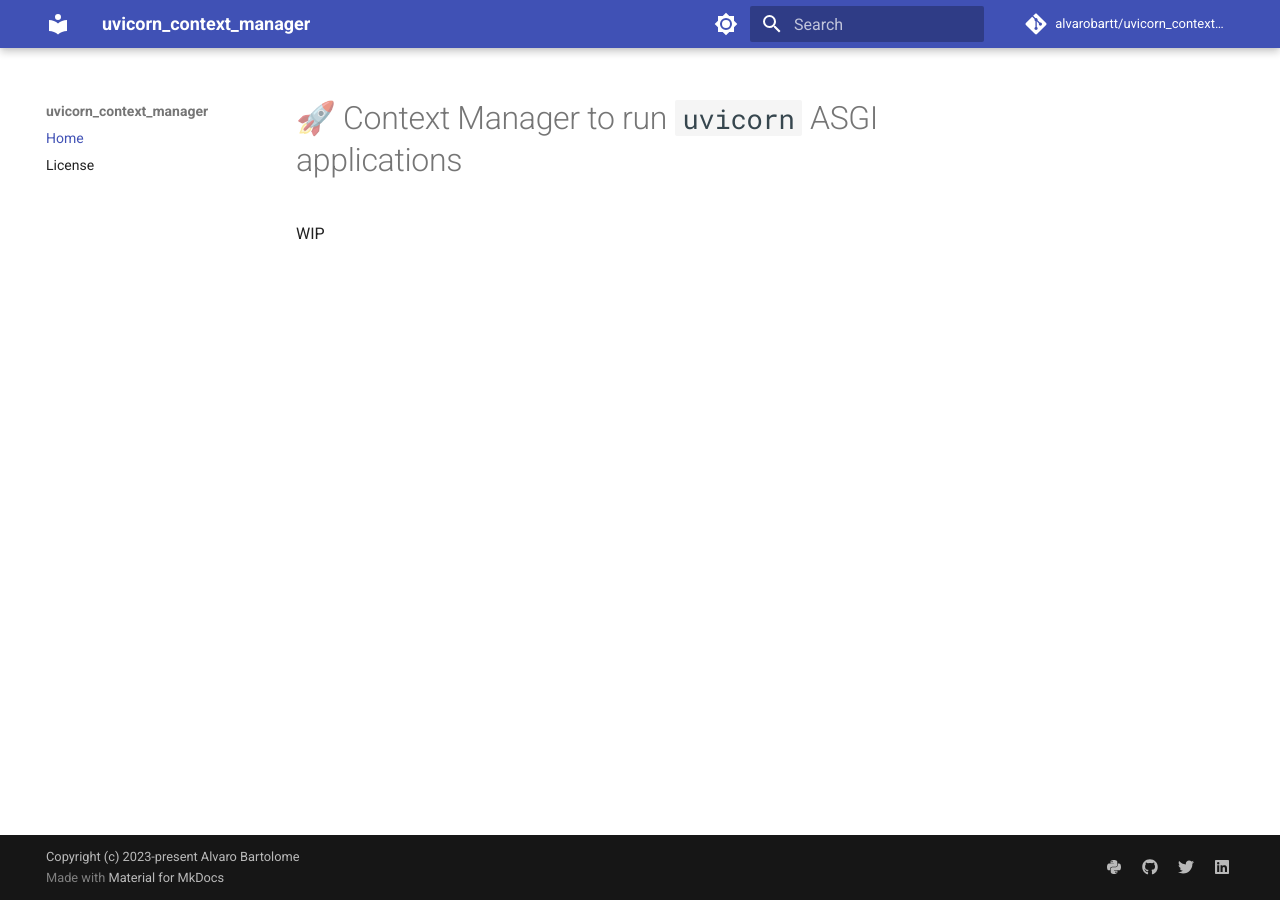
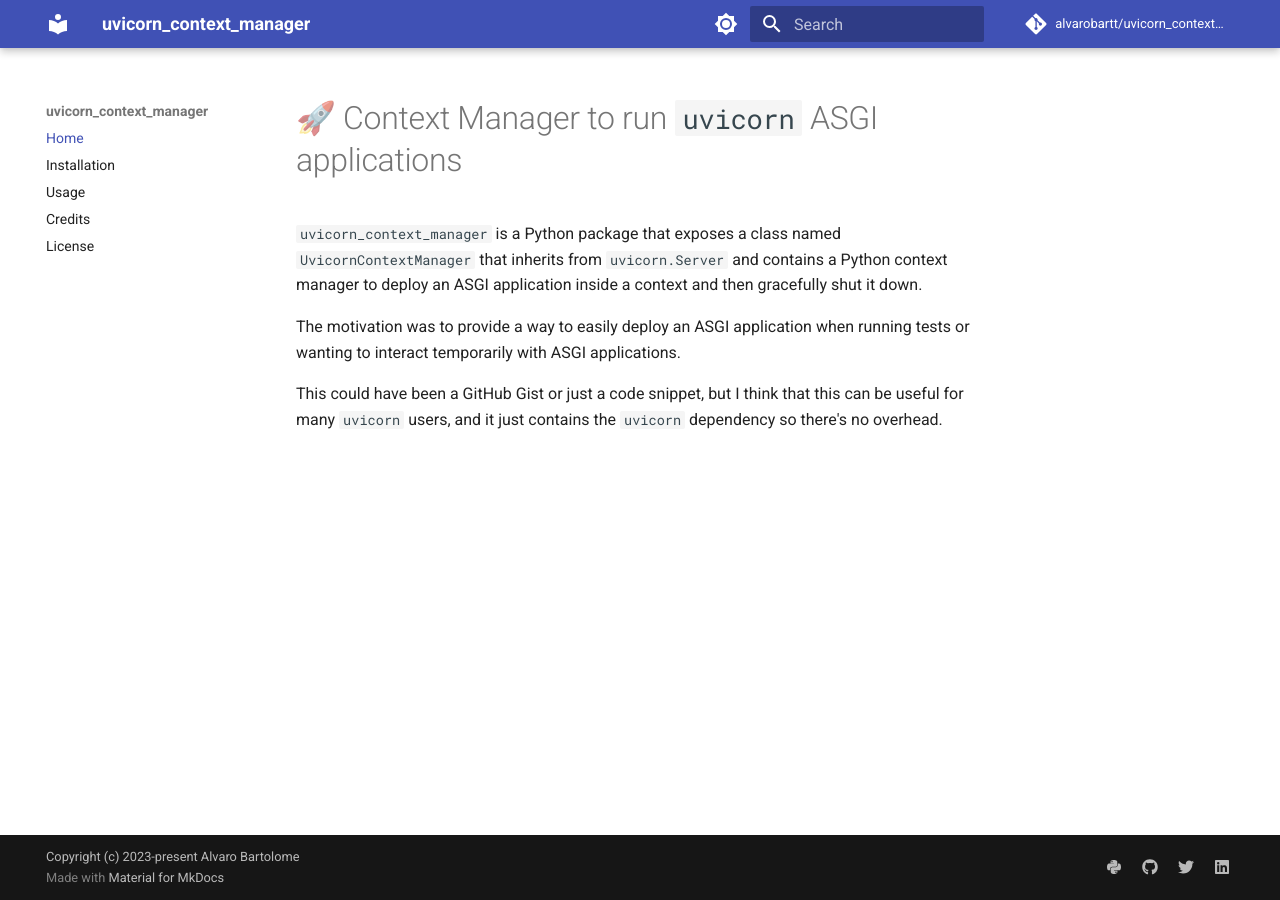
Before and after one commit to alvarobartt/uvicorn-context-manager, an MkDocs documentation site: the page built from docs/index.md, in a window 1280 px wide. Built offline with MkDocs 1.6.1 and Material for MkDocs 9.7.7, drawn with Linux system fonts in a browser that asks for light colours; comment, search, counter and statistics services are not loaded.

Commit message:
Add missing `docs/` entries

```diff
--- a/docs/index.md
+++ b/docs/index.md
@@ -1,3 +1,13 @@
 # 🚀 Context Manager to run `uvicorn` ASGI applications
 
-WIP
+`uvicorn_context_manager` is a Python package that exposes a class named
+`UvicornContextManager` that inherits from `uvicorn.Server` and
+contains a Python context manager to deploy an ASGI application inside a context
+and then gracefully shut it down.
+
+The motivation was to provide a way to easily deploy an ASGI application
+when running tests or wanting to interact temporarily with ASGI applications.
+
+This could have been a GitHub Gist or just a code snippet, but I think that
+this can be useful for many `uvicorn` users, and it just contains the `uvicorn`
+dependency so there's no overhead.
--- a/mkdocs.yml
+++ b/mkdocs.yml
@@ -48,4 +48,7 @@ extra:
 
 nav:
   - Home: index.md
+  - Installation: installation.md
+  - Usage: usage.md
+  - Credits: credits.md
   - License: license.md
```
Also changed, not shown: docs/credits.md (added, +5 -0 lines), docs/installation.md (added, +13 -0 lines), docs/usage.md (added, +25 -0 lines).
